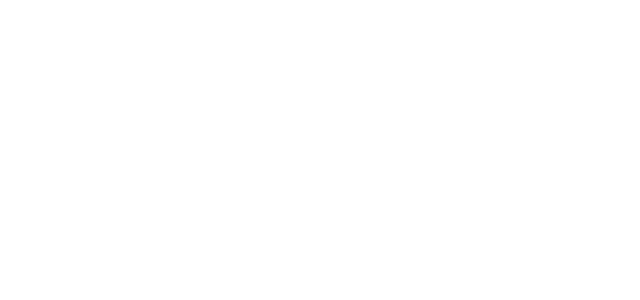
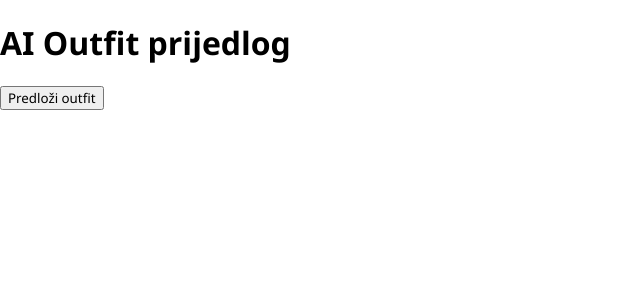
Before and after one commit to marijanab02/Ai_Outfit_Frontend, a React (Create React App) app: page /outfit-suggestion in a window 1280 px wide. Before the commit this address had no page. Shown: the top 300 px of the page, without its empty margins (0-640 px from the left). Built offline with nearby package versions, Linux system fonts and the light colour scheme.

Commit message:
Outfit suggestion

```diff
--- a/src/App.js
+++ b/src/App.js
@@ -6,6 +6,7 @@
 import Dashboard from "./pages/Dashboard";
 import AddClothingItem from "./pages/AddClothingItem";
 import Wardrobe from "./pages/Wardrobe";
+import OutfitSuggestion from "./pages/OutfitSuggestion";
 
 
 function App() {
@@ -18,6 +19,7 @@
 
         <Route path="/wardrobe/add" element={<AddClothingItem />} />
         <Route path="/wardrobe" element={<Wardrobe />} />
+        <Route path="/outfit-suggestion" element={<OutfitSuggestion />} />
       </Routes>
     </Router>
   );
--- /dev/null
+++ b/src/pages/OutfitSuggestion.jsx
@@ -0,0 +1,48 @@
+import { useEffect, useState } from "react";
+import axios from "axios";
+
+export default function OutfitSuggestion() {
+  const [outfit, setOutfit] = useState(null);
+
+  const fetchOutfit = async () => {
+    try {
+      const res = await axios.get(
+        "http://localhost:8000/api/outfit/suggest",
+        {
+          headers: {
+            Authorization: `Bearer ${localStorage.getItem("token")}`,
+            "Content-Type": "multipart/form-data",
+          },
+        }
+      );
+      setOutfit(res.data);
+    } catch {
+      alert("Nema outfita");
+    }
+  };
+
+  return (
+    <div>
+      <h1>AI Outfit prijedlog</h1>
+      <button onClick={fetchOutfit}>Predloži outfit</button>
+      {outfit?.temperature && (
+        <p>🌡️ Trenutna temperatura: {outfit.temperature}°C</p>
+      )}
+      {outfit && (
+        <div>
+
+          {Object.entries(outfit.outfit).map(([key, item]) => (
+            <div key={key}>
+              <h3>{key}</h3>
+              <img
+                src={`http://localhost:8000/storage/${item.image_url}`}
+                width="150"
+              />
+              <p>{item.category}</p>
+            </div>
+          ))}
+        </div>
+      )}
+    </div>
+  );
+}
```
